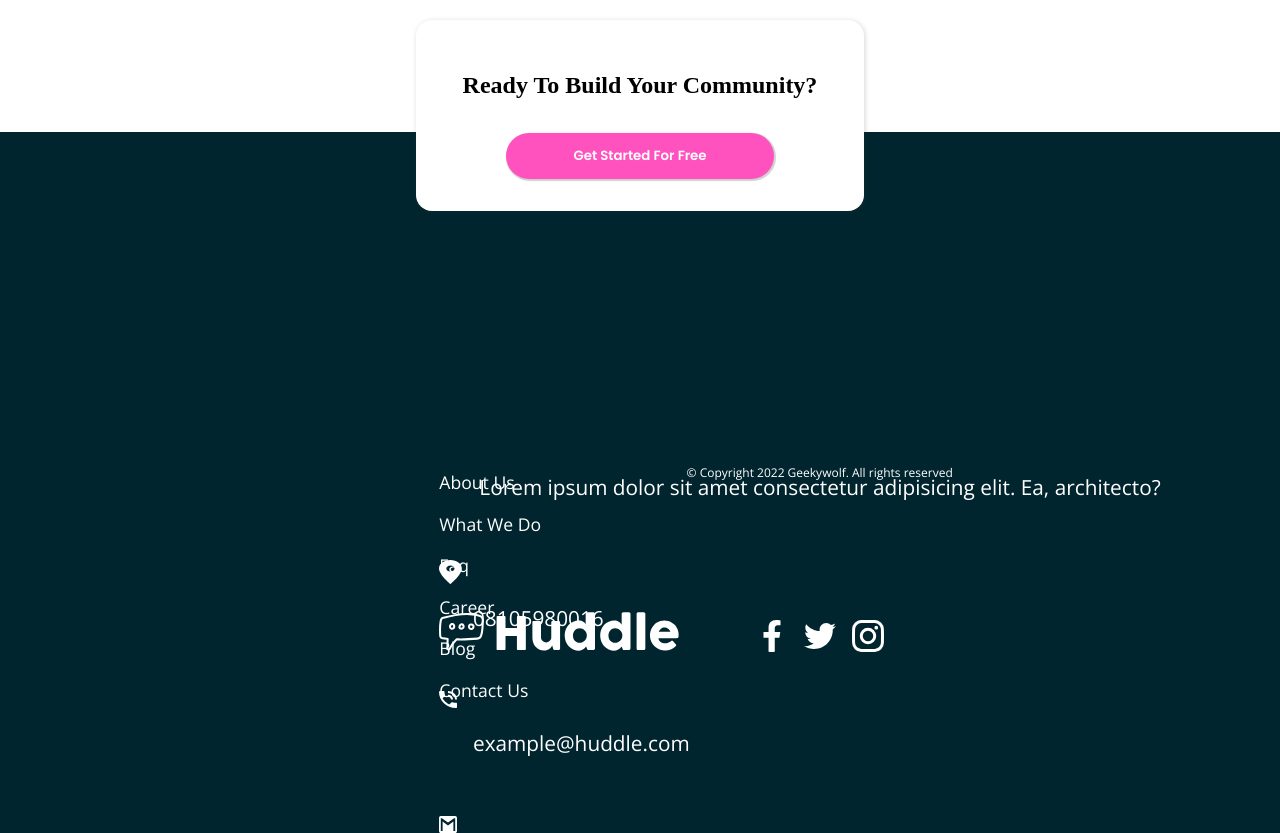
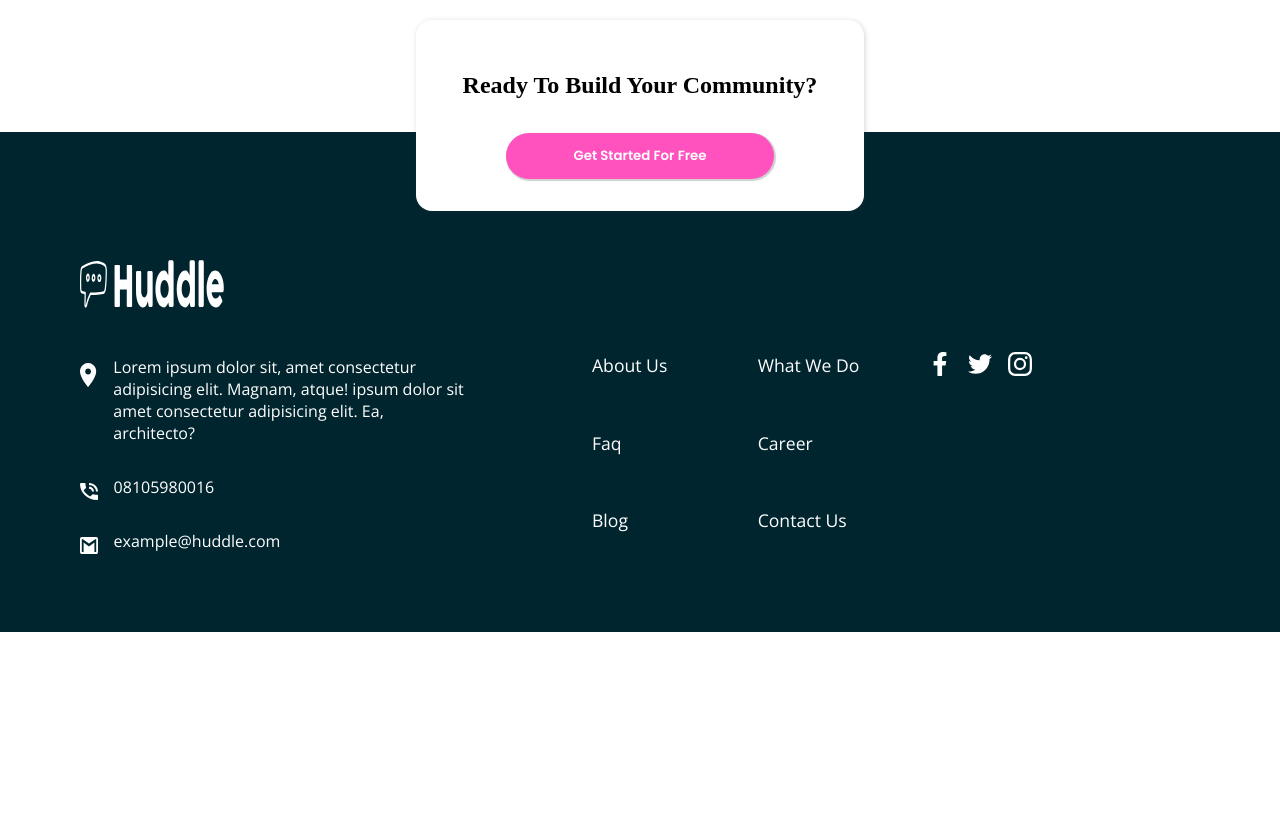
Before and after one commit to geekywolf/Huddle-Landing-Page, a plain HTML site: page index.html in a window 1280 px wide. Shown: the part 1920-2753 px from the top of the page. After the commit the page ends 2609 px from the top, so only its background shows below. Drawn offline with nearby package versions, Linux system fonts and the light colour scheme.

Commit message:
completed the footer section

```diff
--- a/css/style.scss
+++ b/css/style.scss
@@ -495,28 +495,59 @@ body{
         margin-top: 16em;
         .container{
             margin: 0 5em;
-            display: grid;
-            grid-template-columns: repeat(3 1fr);
-            gap: 20em;
-            grid-template-areas:
-            "logo none none"
-            "contact-details links social-media"
-            "copyright";
+            padding-bottom: 4em;
+            display: flex;
             img{
-                grid-area: logo;
-                padding-top: 10em;
+                width: 9em;
+                height: 3em;
+                margin-top: 3em;
             }
             .contact-details{
-                grid-area: contact-details;
+                margin-left: -9em;
+                margin-top: 13em;
+                width: 30vw;
+                .location{
+                    img{margin-top: -3.6em;}
+                    p{font-size: 1em;}
+                }
+                .number{
+                    img{margin-top: -3.6em;}
+                    p{font-size: 1em;}
+                }
+                .mail{
+                    img{margin-top: -3.6em;}
+                    p{font-size: 1em;}
+                }
             }
             .links{
-                grid-area: links;
+                display: grid;
+                grid-template-columns: 1fr 1fr;
+                column-gap: 4em;
+                margin: 0 2em;
+                margin-top: 12.7em;
+                padding-left: 6em;
+                a{
+                    width: max-content;
+                }
             }
             .social-media{
-                grid-area: social-media;
+                display: inline-flex;
+                position: absolute;
+                right: 15em;
+                margin-top: 4.5em;
+                div{
+                    a{
+                        img{
+                            width: 1.5em;
+                        }
+                    }
+
+                }
             }
             .copyright{
-                grid-area: copyright;
+                position: absolute;
+                right: 5em;
+                margin-top: 63vh;
             }
         }
     }
--- a/index.html
+++ b/index.html
@@ -93,7 +93,7 @@
             <section class="contact-details">
                 <div class="location">
                     <img src="./images/icon-location.svg" alt="location">
-                    <p>Lorem ipsum dolor sit amet consectetur adipisicing elit. Ea, architecto?</p>
+                    <p>Lorem ipsum dolor sit, amet consectetur adipisicing elit. Magnam, atque! ipsum dolor sit amet consectetur adipisicing elit. Ea, architecto?</p>
                 </div>
                 <div class="number">
                     <img src="./images/icon-phone.svg" alt="phone">
```
Also changed, not shown: css/style.css, css/style.min.css, 2 other files.
